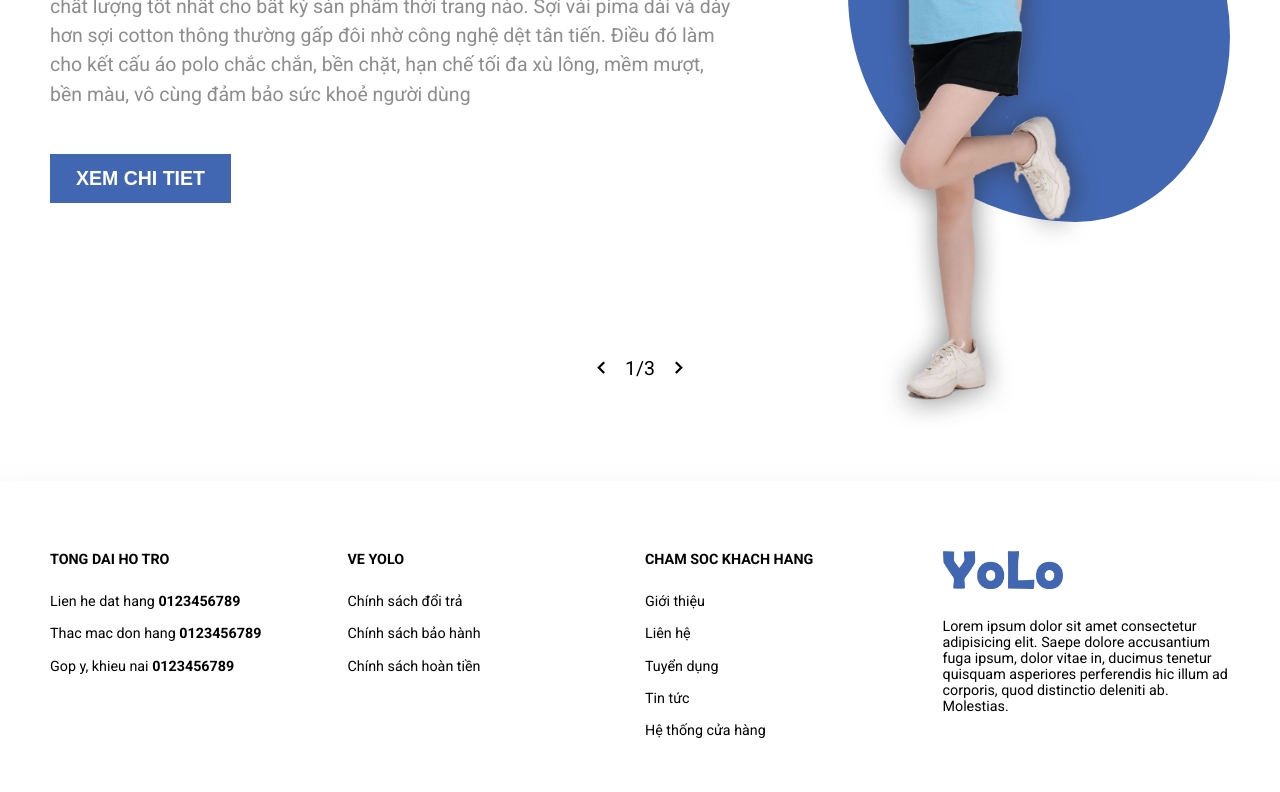
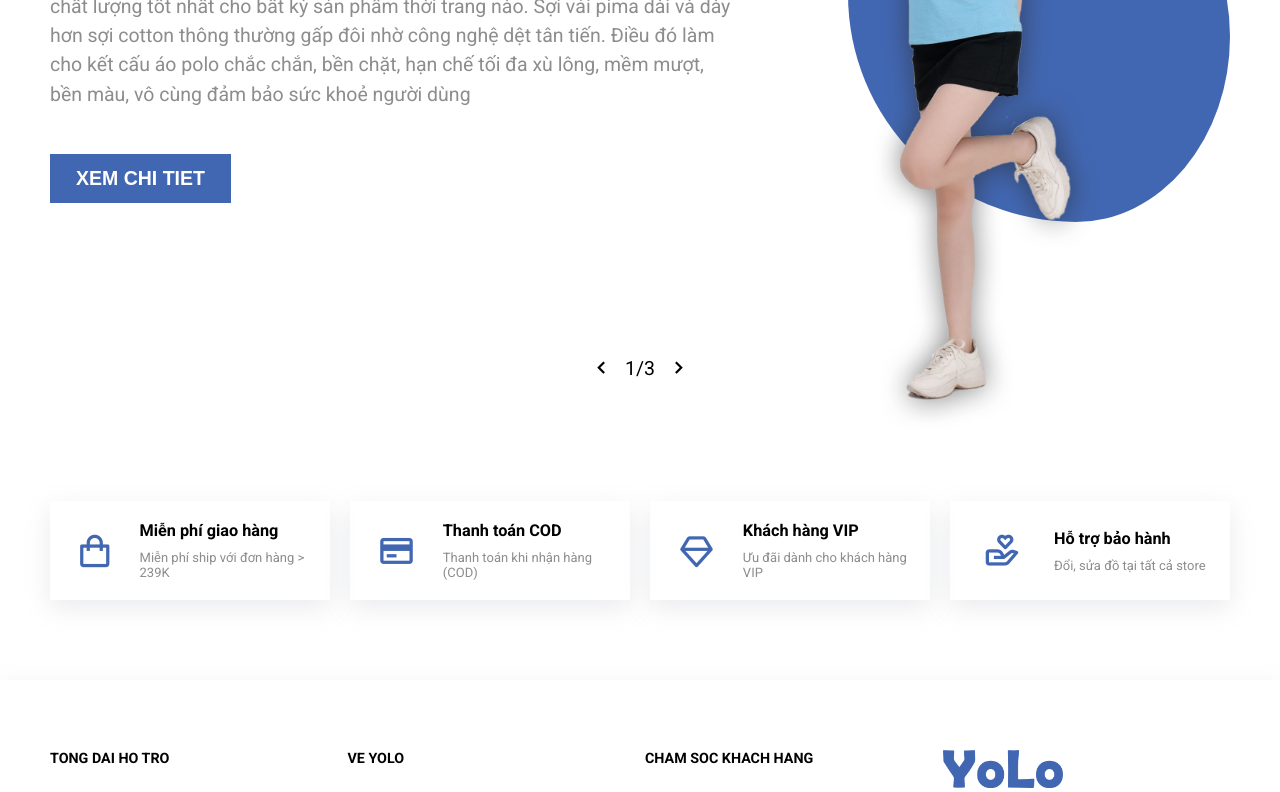
Before and after one commit to GiaHieu27/Cloth_shop, a React (Create React App) app in the folder client/: page / in a window 1280 px wide. Shown: the part 369-1161 px from the top of the page. Built offline with nearby package versions, Linux system fonts and the light colour scheme.

Commit message:
add policy

```diff
--- a/client/src/assets/fake-data/policy.js
+++ b/client/src/assets/fake-data/policy.js
@@ -2,23 +2,23 @@ const policy = [
   {
     name: "Miễn phí giao hàng",
     description: "Miễn phí ship với đơn hàng > 239K",
-        icon: "bx bx-shopping-bag"
+    icon: "bx bx-shopping-bag",
   },
   {
     name: "Thanh toán COD",
     description: "Thanh toán khi nhận hàng (COD)",
-        icon: "bx bx-credit-card"
+    icon: "bx bx-credit-card",
   },
   {
     name: "Khách hàng VIP",
     description: "Ưu đãi dành cho khách hàng VIP",
-        icon: "bx bx-diamond"
+    icon: "bx bx-diamond",
   },
   {
     name: "Hỗ trợ bảo hành",
     description: "Đổi, sửa đồ tại tất cả store",
-        icon: "bx bx-donate-heart"
-    }
-]
+    icon: "bx bx-donate-heart",
+  },
+];
 
-export default policy
+export default policy;
--- /dev/null
+++ b/client/src/components/Policy.jsx
@@ -0,0 +1,24 @@
+import React from "react";
+import PropTypes from "prop-types";
+
+function PolicyCard({ name, description, icon }) {
+  return (
+    <div className="policy-card">
+      <div className="policy-card_icon">
+        <i className={icon}></i>
+      </div>
+      <div className="policy-card_info">
+        <div className="policy-card_info_name">{name}</div>
+        <div className="policy-card_info_desc">{description}</div>
+      </div>
+    </div>
+  );
+}
+
+PolicyCard.propTypes = {
+  name: PropTypes.string.isRequired,
+  description: PropTypes.string.isRequired,
+  icon: PropTypes.string.isRequired,
+};
+
+export default PolicyCard;
--- /dev/null
+++ b/client/src/components/Section.jsx
@@ -0,0 +1,11 @@
+export function Section(props) {
+  return <section className="section">{props.children}</section>;
+}
+
+export function SectionTitle(props) {
+  return <section className="section_title">{props.children}</section>;
+}
+
+export function SectionBody(props) {
+  return <section className="section_body">{props.children}</section>;
+}
--- a/client/src/pages/Home.jsx
+++ b/client/src/pages/Home.jsx
@@ -1,6 +1,11 @@
 import Helmet from "../components/Helmet";
 import Slider from "../components/Slider/index";
+import Policy from "../components/Policy";
+import Grid from "../components/Grid";
+import { Section, SectionTitle, SectionBody } from "../components/Section";
+
 import heroSliderData from "../assets/fake-data/hero-slider";
+import policy from "../assets/fake-data/policy";
 
 function Home() {
   return (
@@ -11,6 +16,21 @@ function Home() {
         auto={false}
         timeOutt={5000}
       />
+      <Section>
+        <SectionTitle></SectionTitle>
+        <SectionBody>
+          <Grid col={4} mdCol={2} smCol={1} gap={20}>
+            {policy.map((item, i) => (
+              <Policy
+                key={i}
+                name={item.name}
+                description={item.description}
+                icon={item.icon}
+              />
+            ))}
+          </Grid>
+        </SectionBody>
+      </Section>
     </Helmet>
   );
 }
--- a/client/src/sass/components/_all.scss
+++ b/client/src/sass/components/_all.scss
@@ -2,3 +2,5 @@
 @import "./footer";
 @import "./slider";
 @import "./button";
+@import "./section";
+@import "./policy";
--- /dev/null
+++ b/client/src/sass/components/_policy.scss
@@ -0,0 +1,34 @@
+.policy-card {
+  @include flex(center, flex-start);
+  padding: 20px;
+  padding-left: 0;
+  box-shadow: $box-shadow;
+  transition: transform 0.5s ease;
+
+  &:hover {
+    transform: translateY(-20px);
+  }
+
+  &_icon {
+    @include flex(center, center);
+    width: 40%;
+    color: $main-color;
+
+    i {
+      font-size: 3rem;
+    }
+  }
+
+  &_info {
+    &_name {
+      font-size: 1.25rem;
+      font-weight: 600;
+      margin-bottom: 10px;
+    }
+
+    &_desc {
+      font-size: 1rem;
+      color: $txt-second-color;
+    }
+  }
+}
--- /dev/null
+++ b/client/src/sass/components/_section.scss
@@ -0,0 +1,13 @@
+.section {
+  margin-bottom: 80px;
+
+  & > * ~ * {
+    margin-top: 70px;
+  }
+
+  &_title {
+    font-size: 2rem;
+    text-transform: capitalize;
+    text-align: center;
+  }
+}
```
Lines whose indentation alone changed are shown as unchanged.
